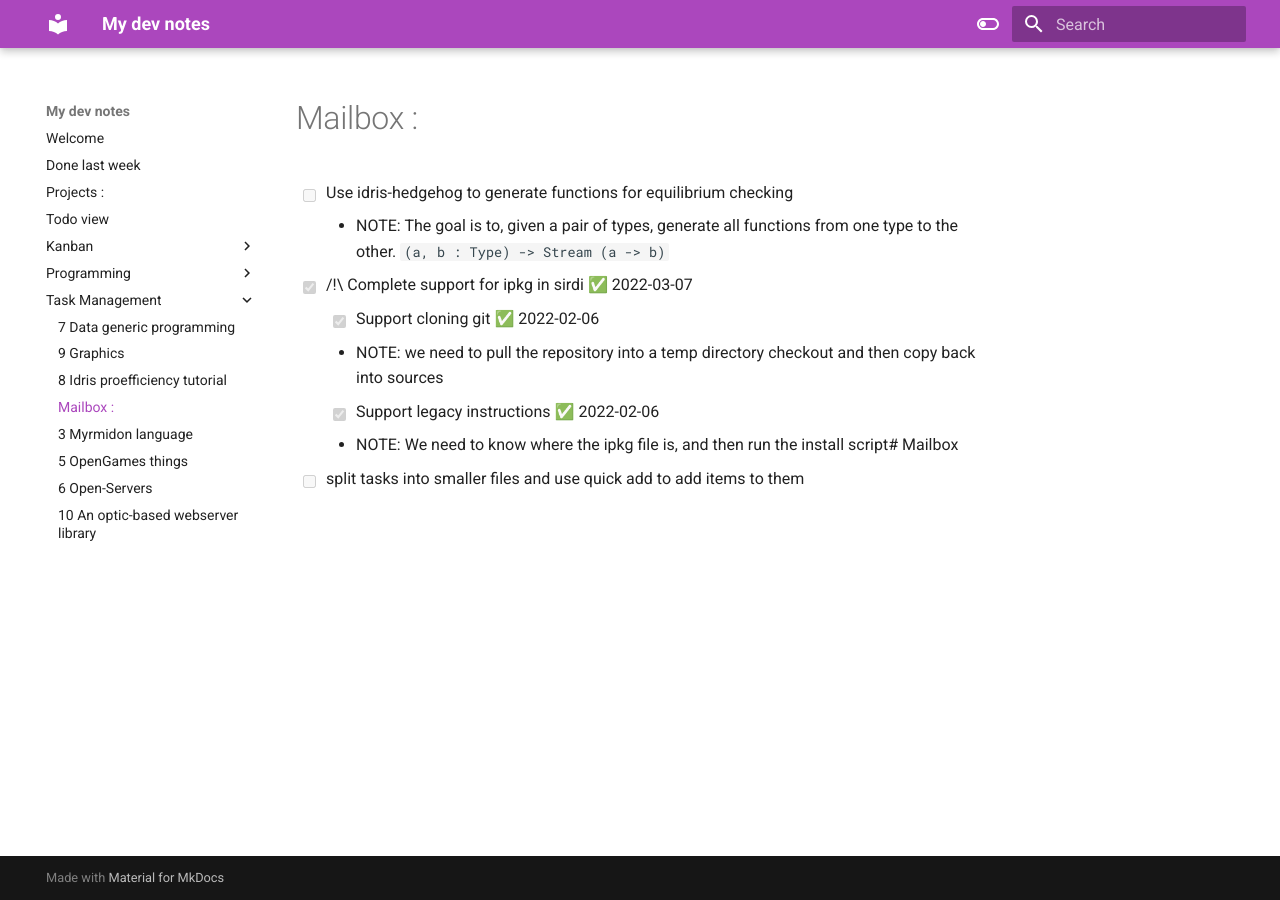
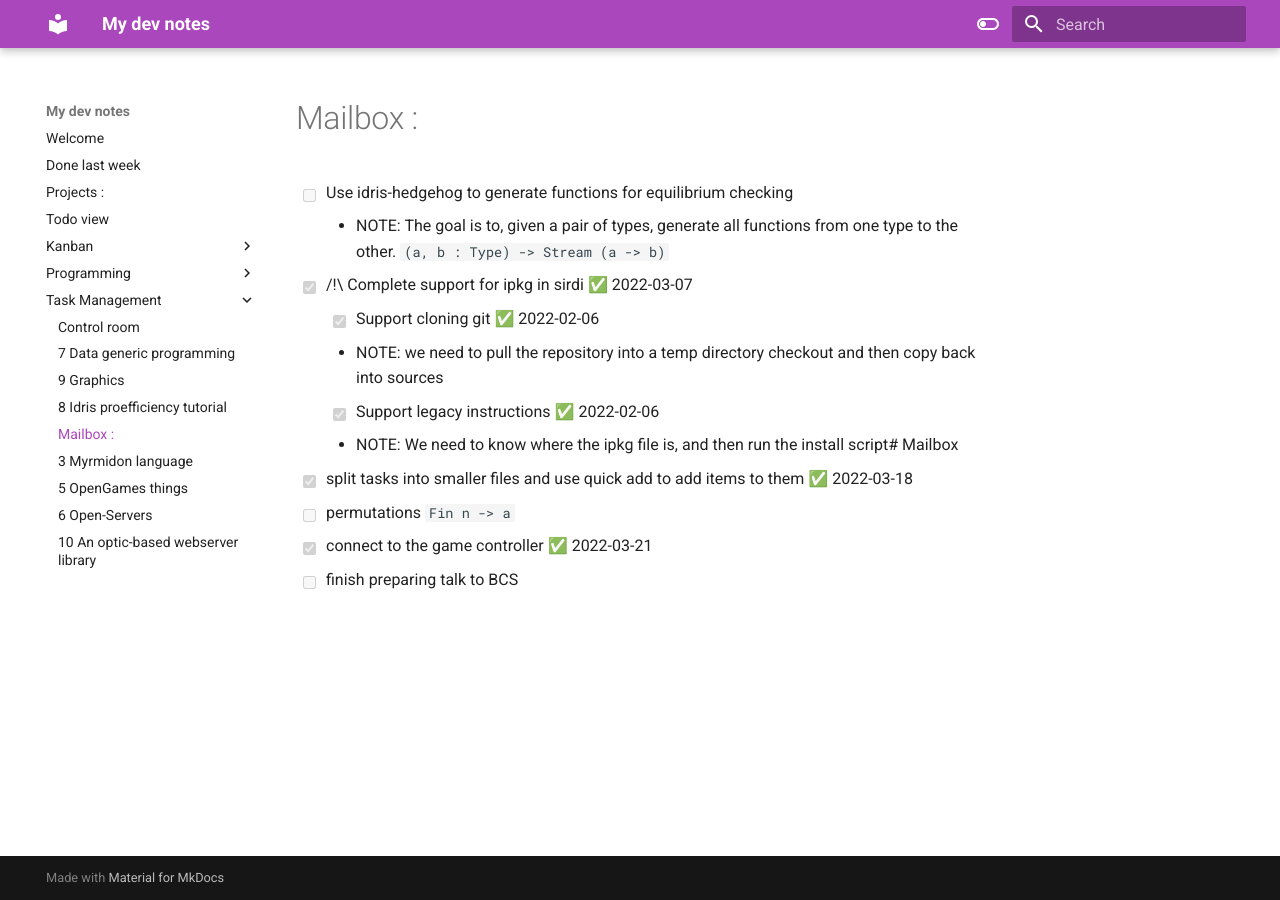
Before and after one commit to andrevidela/dev-notes, an MkDocs documentation site: the page built from docs/Task Management/Mailbox.md, in a window 1280 px wide. Built offline with MkDocs 1.6.1 and Material for MkDocs 9.7.7, drawn with Linux system fonts in a browser that asks for light colours.

Commit message:
update todo items

```diff
--- a/docs/Task Management/Mailbox.md
+++ b/docs/Task Management/Mailbox.md
@@ -7,4 +7,7 @@
       - NOTE: we need to pull the repository into a temp directory checkout and then copy back into sources
     - [x] Support legacy instructions ✅ 2022-02-06
       - NOTE: We need to know where the ipkg file is, and then run the install script# Mailbox
-- [ ] split tasks into smaller files and use quick add to add items to them
+- [x] split tasks into smaller files and use quick add to add items to them ✅ 2022-03-18
+- [ ] permutations `Fin n -> a`
+- [x] connect to the game controller ✅ 2022-03-21
+- [ ] finish preparing talk to BCS
```
Also changed, not shown: docs/Task Management/Control room.md (added, +12 -0 lines), docs/Task Management/Myrmidon.md (+1 -0 lines), docs/Task Management/Open Games.md (+2 -2 lines), docs/Task Management/Open servers.md (+2 -0 lines), docs/Todo view.md (+9 -0 lines), 2 other files.
